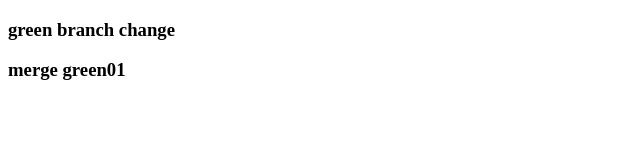
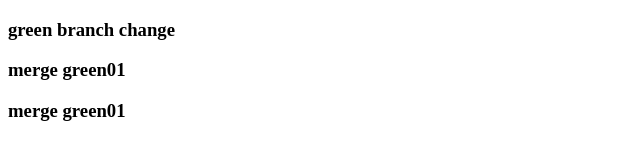
Before and after one commit to dimakovalev25/Git_learn, a plain HTML site: page index.html in a window 1280 px wide. Shown: the whole page, without its empty margins (0-640 px from the left). Drawn offline with Linux system fonts and the light colour scheme.

Commit message:
conflict

```diff
--- a/index.html
+++ b/index.html
@@ -9,6 +9,7 @@
 <body>
 	<h3>green branch change</h3>
 	<h3>merge green01</h3>
+	<h3>merge green01</h3>
 	<div>
 	</div>
 </body>
```
